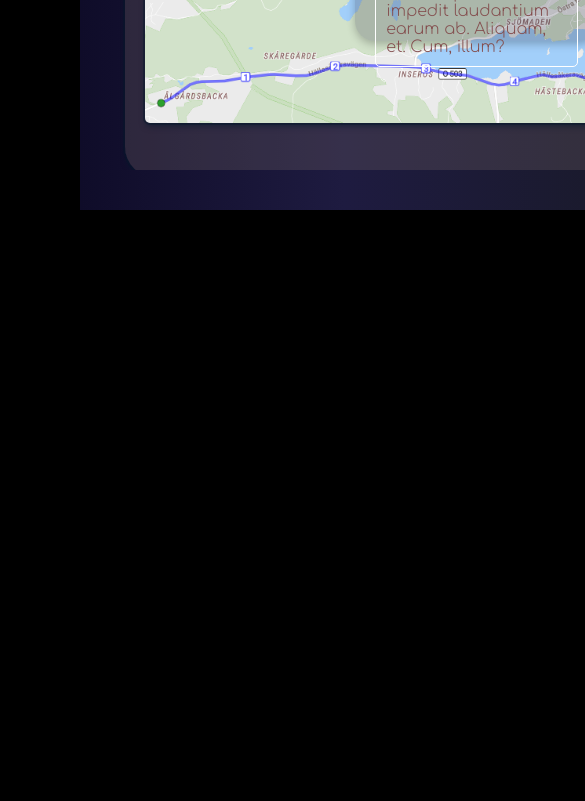
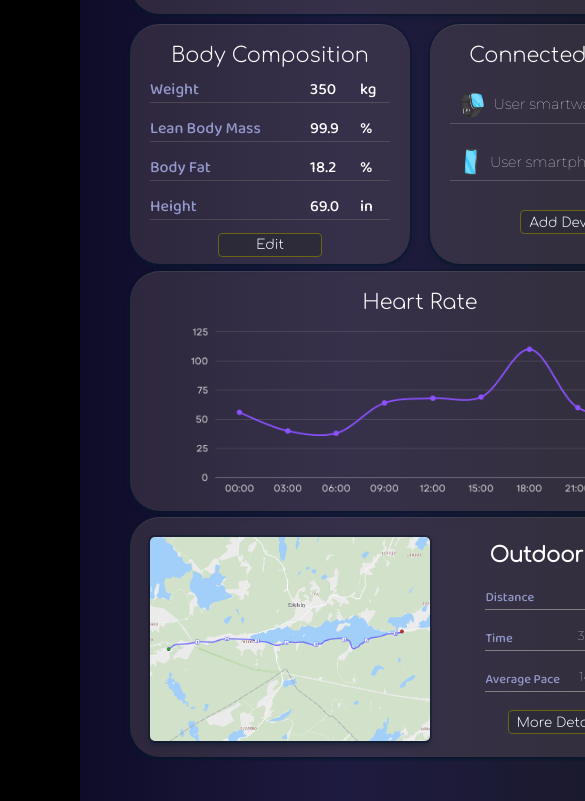
Before and after one commit to frqd92/Admin-Dashboard, a plain HTML site: page index.html in a window 390 px wide. Shown: the part 963-1764 px from the top of the page, 585 px wide, since content can reach past the window. Before the commit the page ends 1173 px from the top, so only its background shows below. Drawn offline with Linux system fonts and the light colour scheme.

Commit message:
add media queries for medium sized screens

```diff
--- a/index.html
+++ b/index.html
@@ -99,6 +99,7 @@
                 </div>
                 <div class="card maps">
                 <img id="map" src="images/run-map.png" alt="run map">
+                <img id="map-square" src="images/map-square.png" alt="run map">
                 <div class="run-stats">
                     <h2 class="card-header">Outdoor Run</h2>
                     <ul>
--- a/script.js
+++ b/script.js
@@ -1,3 +1,6 @@
+
+
+
 //user profile window
 let profileIcon = document.querySelector(".user");
 let profileWindow = document.querySelector(".user-info");
@@ -155,6 +158,9 @@ hideAnn.addEventListener("click", ()=>{
     })
 })
 
+
+
+
 //this shit doesn't even work
 window.addEventListener("scroll", ()=>{
     let links = document.querySelector(".links");
--- a/style.css
+++ b/style.css
@@ -29,6 +29,8 @@ body{
     display: grid;
     grid-template-columns: 9fr 1.5fr;
     grid-template-rows: 1fr 99vh;
+    width: 100vw;
+
 
 }
                                                 /* header stuff */
@@ -342,6 +344,7 @@ main{
     box-shadow: rgba(0, 0, 0, 0.24) 0px 3px 8px;
     user-select: none;
 
+
 }
 .hide-ann, .show-ann {
     border: none;
@@ -397,7 +400,6 @@ main{
     grid-column: 1 / 2;
     display: grid;
     grid-template-columns: 1fr 1fr 1fr 1fr;
-    /* width: 1200px; */
     width: clamp(1000px, 100%, 1200px);
     grid-template-rows: 225px 225px 260px 260px;
     justify-items: center;
@@ -405,6 +407,7 @@ main{
     height: 120vh;
     overflow: hidden;
     gap: 20px;
+
 }
 .card-container-hidden-ann{
     margin-left: 100px;
@@ -622,7 +625,6 @@ select{
 
                                                 /* card devices */
 
-
 .devices{
     min-width: 80%;
     max-width: 200px;
@@ -731,9 +733,9 @@ select{
     box-shadow: rgba(6, 24, 44, 0.4) 0px 0px 0px 2px, rgba(6, 24, 44, 0.65) 0px 4px 6px -1px, rgba(255, 255, 255, 0.08) 0px 1px 0px inset;
 
 }
-
-
-
+#map-square{
+    display: none;
+}
 .run-stats{
     display: grid;
     justify-items: center;
@@ -769,3 +771,120 @@ select{
 .run-stats span{
     font-family: 'Montserrat', sans-serif;
 }
+
+                                                                    /* Media Queries */
+ @media (min-width: 1600px){
+    .card-container{
+        justify-self: center;
+    }
+
+ }
+@media (max-width: 1380px){
+main{
+    height: 170vh;
+}
+.card-container{
+    width: 900px;
+    gap: 0;
+   height: 170vh;
+   grid-template-columns: 1fr 1fr 1fr;
+   grid-template-rows: 1fr 1fr 1fr 0.8fr 1fr 1fr;
+}
+.welcome {
+    grid-column: 2/4;
+    grid-row: 1 / 3;
+}
+.weekly{
+    grid-column: 1/3;
+    grid-row: 3 / 5;
+}
+
+.stats{
+   grid-column: 1 / 2;
+   grid-row: 2/3;
+
+}
+.devices{
+    grid-column: 3 / 4;
+    grid-row: 3/4;
+
+}
+.heart-rate{
+    grid-column: 1 / 3;
+    grid-row: 6/7;
+}
+.maps {
+    grid-column: 1 / 4;
+    grid-row: 5/6;
+}
+.run-stats{
+    font-size: 0.8rem;
+}
+.run-stats p{
+    font-size: 0.8rem;
+}
+}
+
+@media (max-width: 1280px){
+
+    main{
+        height: 190vh;
+    }
+    .card-container{
+        width: 600px;
+        justify-self: center;
+       height: 190vh;
+       grid-template-columns: 1fr 1fr;
+       grid-template-rows: 1fr 1fr 1fr 1.2fr 1.2fr 1.2fr 1.2fr ;
+
+    }
+    .welcome {
+        grid-column: 1/3;
+        grid-row: 1 / 3;
+
+    }
+    .weekly{
+        grid-column: 1/3;
+        grid-row: 3 / 5;
+    }
+
+    .stats{
+       grid-column: 1 / 2;
+       grid-row: 5/6;
+    }
+    .devices{
+        grid-column: 2 / 3;
+        grid-row: 5/6;
+        width: 100%;
+
+    }
+    .heart-rate{
+        grid-column: 1 / 3;
+        grid-row: 6/7;
+        width: 90%;
+
+    }
+    .maps {
+        grid-column: 1 / 3;
+        grid-row: 7/8;
+    }
+    #map {
+        display: none;
+    }
+    #map-square{
+        display: block;
+        width: 280px;
+        box-shadow: rgba(9, 30, 66, 0.25) 0px 4px 8px -2px, rgba(9, 30, 66, 0.08) 0px 0px 0px 1px;
+        box-shadow: rgba(6, 24, 44, 0.4) 0px 0px 0px 2px, rgba(6, 24, 44, 0.65) 0px 4px 6px -1px, rgba(255, 255, 255, 0.08) 0px 1px 0px inset;
+        border-radius: 5px;
+    }
+    .maps {
+        height: 200px;
+        width: 90%;
+        display: grid;
+        grid-template-columns: 1fr 1fr;
+        align-items: center;
+        justify-self: center;
+
+    }
+}
```
Also changed, not shown: images/map-square.png (added).
